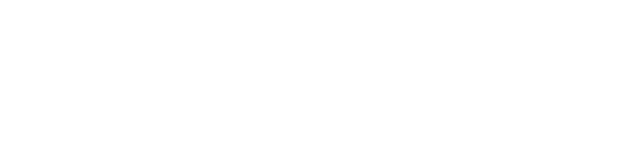
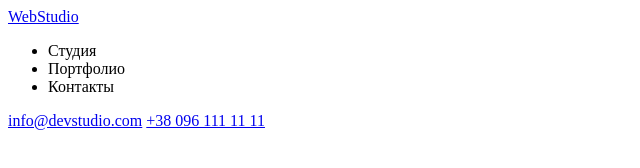
Before and after one commit to pavliv182/goit-markup-hw-01, a plain HTML site: page index.html in a window 1280 px wide. Shown: the whole page, without its empty margins (0-640 px from the left). Drawn offline with Linux system fonts and the light colour scheme.

Commit message:
Шапка сайта

```diff
--- a/index.html
+++ b/index.html
@@ -1,12 +1,37 @@
 <!DOCTYPE html>
-<html lang="en">
+<html lang="ru">
 <head>
     <meta charset="UTF-8">
     <meta http-equiv="X-UA-Compatible" content="IE=edge">
     <meta name="viewport" content="width=device-width, initial-scale=1.0">
-    <title>Document</title>
+    <title>WebStudio</title>
 </head>
 <body>
 
+    <!-- Шапка сайта -->
+
+    <header>
+        <a href="index.html">WebStudio</a>
+            <nav>
+                <uL>
+                    <li><a href=""></a>Студия</li>
+                    <li><a href=""></a>Портфолио</li>
+                    <li><a href=""></a>Контакты</li>
+                </uL>
+            </nav>
+        <a href="mailto:info@devstudio.com">info@devstudio.com</a>
+
+        <a href="tel:+380961111111">+38 096 111 11 11</a>
+    </header>
+
+    <!-- Секция Main -->
+
+
+
+
+
+
+
+
 </body>
 </html>
```
